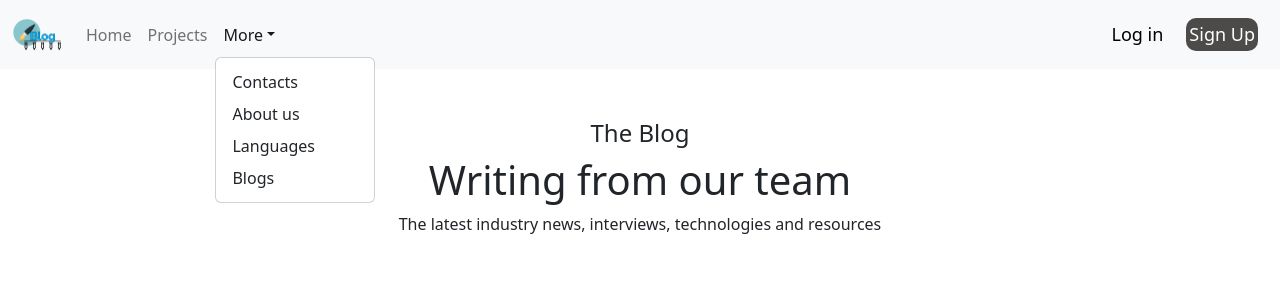
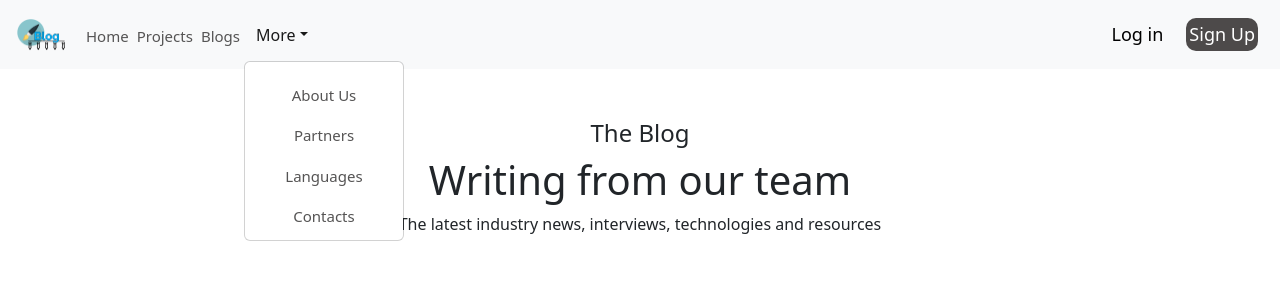
Before and after one commit to KUYSarden/miniproject2, a React (Vite) app: page / in a window 1280 px wide. Both pictures are taken after a click on the button "More". Shown: the top 282 px of the page. Built offline with nearby package versions, Linux system fonts and the light colour scheme.

Commit message:
added blog page

```diff
--- a/src/App.jsx
+++ b/src/App.jsx
@@ -12,8 +12,6 @@ const App = () => {
           return <Route key={index} path={route.path} element={route.element} exact />
         })}
       </Routes>
-
-
    </>
   )
 }
--- /dev/null
+++ b/src/components/BlogPage.jsx
@@ -0,0 +1,51 @@
+
+import React from "react"
+import { useState, useEffect } from "react"
+import axios from "axios"
+
+
+function  BlogPage () {
+
+   const [posts, setPosts] = useState ([]);
+   const [loading, setLoading] = useState(true);
+
+   const fetchPosts = async() => {
+    const responsePosts = await axios.get(`https://jsonplaceholder.typicode.com/posts`);
+    setPosts(responsePosts.data);
+    setLoading(false);
+
+
+    // fetch(`https://jsonplaceholder.typicode.com/posts`).then(response => response.json()).then => setPosts ()
+
+   }
+
+   useEffect (() =>
+   {
+    fetchPosts();
+   }, [])
+
+
+   return (
+    <>
+    {loading ? <div className="loading">FETCHING DATA</div>: <div className="blog-body">
+    {
+        posts.map((post, index) =>
+        <div key={index}>
+          {post.id}.  {post.title}
+          <div>
+            {post.body}
+          </div>
+          <hr />
+        </div>
+
+        )
+    }
+    </div>  }
+
+    </>
+   )
+
+
+}
+
+export default BlogPage
--- a/src/components/Navbar.jsx
+++ b/src/components/Navbar.jsx
@@ -5,6 +5,7 @@ import Nav from 'react-bootstrap/Nav';
 import Navbar from 'react-bootstrap/Navbar';
 import NavDropdown from 'react-bootstrap/NavDropdown';
 import Blog from '../assets/Blog.png'
+import { NavLink } from "react-router-dom"
 
 
 const Navbars = () => {
@@ -20,19 +21,27 @@ const Navbars = () => {
           style={{ maxHeight: '100px' }}
           navbarScroll
         >
-          <Nav.Link href="#">Home</Nav.Link>
-          <Nav.Link href="#">Projects</Nav.Link>
+         <NavLink to="/" end>Home</NavLink>
+          <NavLink to="/projects" end>Projects</NavLink>
+          <NavLink to="Blog" end>
+                Blogs
+              </NavLink>
           <NavDropdown title="More" id="navbarScrollingDropdown">
-              <NavDropdown.Item href="#action3">Contacts</NavDropdown.Item>
-              <NavDropdown.Item href="#action4">
-                About us
-              </NavDropdown.Item>
-              <NavDropdown.Item href="#action5">
+           <div className='links-dropdown'>
+           <NavLink to="Blog" end>
+                About Us
+              </NavLink>
+              <NavLink to="Blog" end>
+                Partners
+              </NavLink>
+              <NavLink to="Blog" end>
                 Languages
-              </NavDropdown.Item><NavDropdown.Item href="#action5">
-                Blogs
-              </NavDropdown.Item>
+              </NavLink>
+              <NavLink to="Blog" end>
+                Contacts
+              </NavLink>
 
+           </div>
 
             </NavDropdown>
 
--- a/src/index.css
+++ b/src/index.css
@@ -1,6 +1,21 @@
 .top-nav-links a {
     text-decoration: none;
     margin: 10px;
+}
+
+a {
+    text-decoration: none;
+    text-align: center;
+    font-size: 15px;
+    color: rgb(85, 84, 84);
+    padding-top: 10px;
+    margin: 4px;
+
+
+}
+
+.links-dropdown {
+    display: grid;
 }
 
 .logo {
@@ -93,3 +108,20 @@
     border-width: 1.5px;
     padding: 2px;
 }
+
+
+.loading {
+    text-align: center;
+    font-size: 40px;
+    color: gray;
+    padding: 50px;
+}
+
+.blog-body {
+    margin: 50px;
+}
+
+.blog-h1 {
+   text-align: center;
+   padding: 20px;
+}
--- a/src/routes.jsx
+++ b/src/routes.jsx
@@ -1,4 +1,5 @@
 import Home from "./views/Home"
+import Blog from "./views/Blog"
 
 
 
@@ -7,6 +8,10 @@ const routes = [
     path: "/",
     element: <Home/>
  },
+ {
+   path:"/Blog",
+   element: <Blog/>
+ }
 
 
 
--- /dev/null
+++ b/src/views/Blog.jsx
@@ -0,0 +1,15 @@
+import React from 'react'
+import BlogPage from '../components/BlogPage'
+
+const Blog = () => {
+  return (
+    <div>
+        <div className='blog-h1'><h1>Blog</h1></div>
+        <BlogPage/>
+
+
+    </div>
+  )
+}
+
+export default Blog
--- a/src/views/Home.jsx
+++ b/src/views/Home.jsx
@@ -1,9 +1,11 @@
 import Hero from "../components/Hero"
+
 
 const Home = () => {
   return (
     <>
     <Hero/>
+
     </>
 
   )
```
